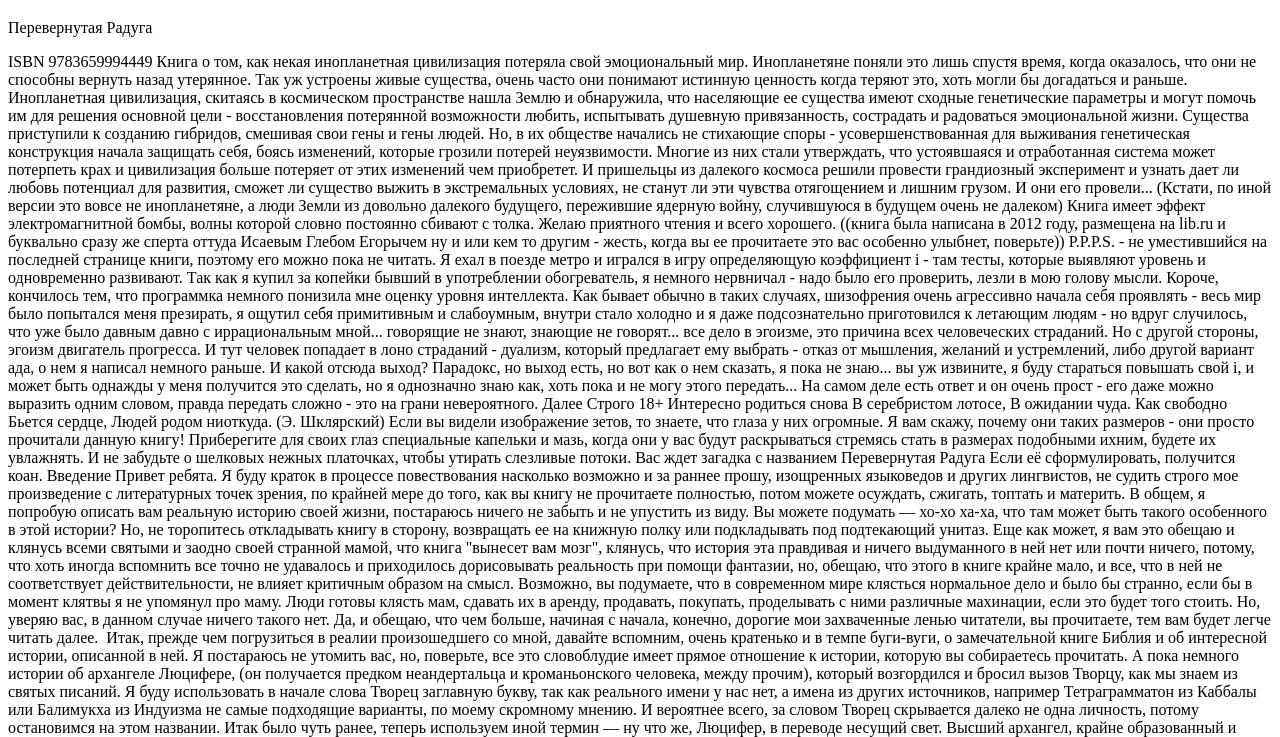
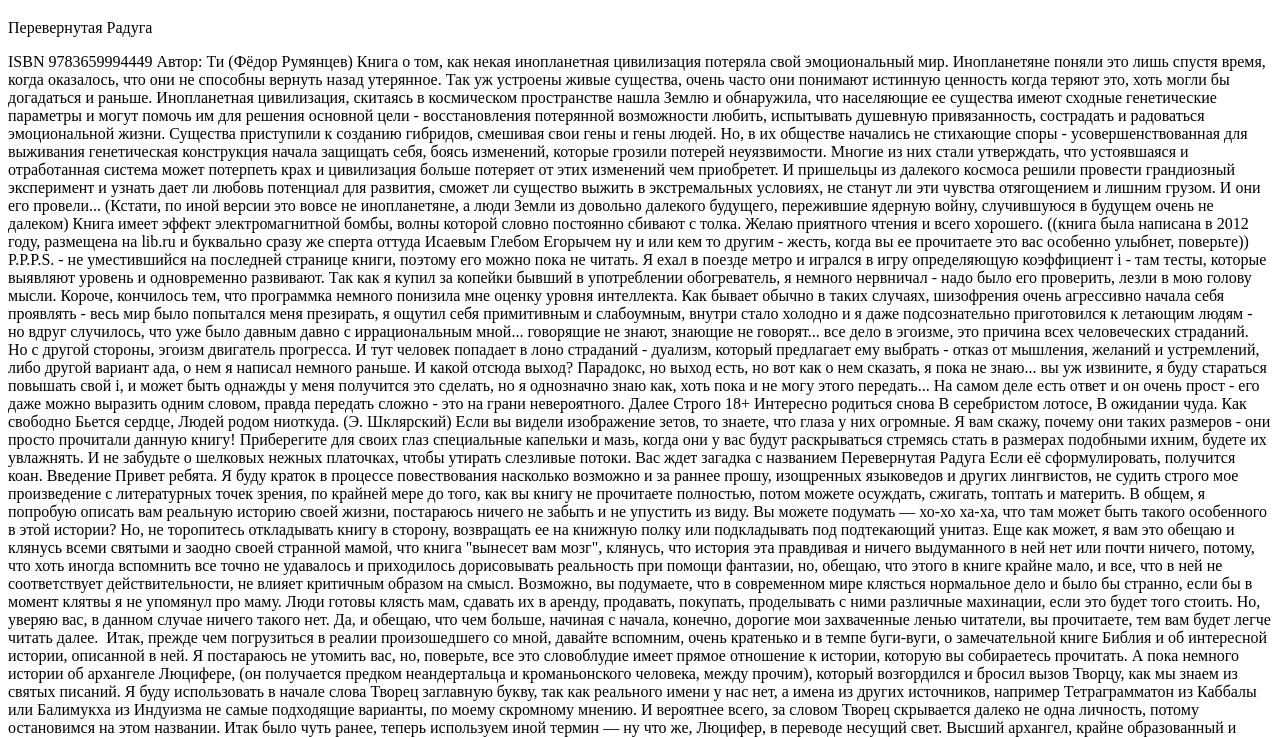
Before and after one commit to Dareant/my-books, a plain HTML site: page books/PerevernutaiaRaduga.html in a window 1280 px wide. Shown: the part 61-798 px from the top of the page. Drawn offline with Linux system fonts and the light colour scheme.

Commit message:
Update PerevernutaiaRaduga.html

```diff
--- a/books/PerevernutaiaRaduga.html
+++ b/books/PerevernutaiaRaduga.html
@@ -9,7 +9,7 @@
 <body>
 <h1>Перевернутая Радуга</h1>
 <p>Перевернутая Радуга</p>
-<p>ISBN 9783659994449
+<p>ISBN 9783659994449 Автор: Ти (Фёдор Румянцев)
 Книга о том, как некая инопланетная цивилизация потеряла свой эмоциональный мир. Инопланетяне поняли это лишь спустя время, когда оказалось, что они не способны вернуть назад утерянное. Так уж устроены живые существа, очень часто они понимают истинную ценность когда теряют это, хоть могли бы догадаться и раньше. Инопланетная цивилизация, скитаясь в космическом пространстве нашла Землю и обнаружила, что населяющие ее существа имеют сходные генетические параметры и могут помочь им для решения основной цели - восстановления потерянной возможности любить, испытывать душевную привязанность, сострадать и радоваться эмоциональной жизни. Существа приступили к созданию гибридов, смешивая свои гены и гены людей. Но, в их обществе начались не стихающие споры - усовершенствованная для выживания генетическая конструкция начала защищать себя, боясь изменений, которые грозили потерей неуязвимости. Многие из них стали утверждать, что устоявшаяся и отработанная система может потерпеть крах и цивилизация больше потеряет от этих изменений чем приобретет. И пришельцы из далекого космоса решили провести грандиозный эксперимент и узнать дает ли любовь потенциал для развития, сможет ли существо выжить в экстремальных условиях, не станут ли эти чувства отягощением и лишним грузом. И они его провели...
 (Кстати, по иной версии это вовсе не инопланетяне, а люди Земли из довольно далекого будущего, пережившие ядерную войну, случившуюся в будущем очень не далеком)
 
```
